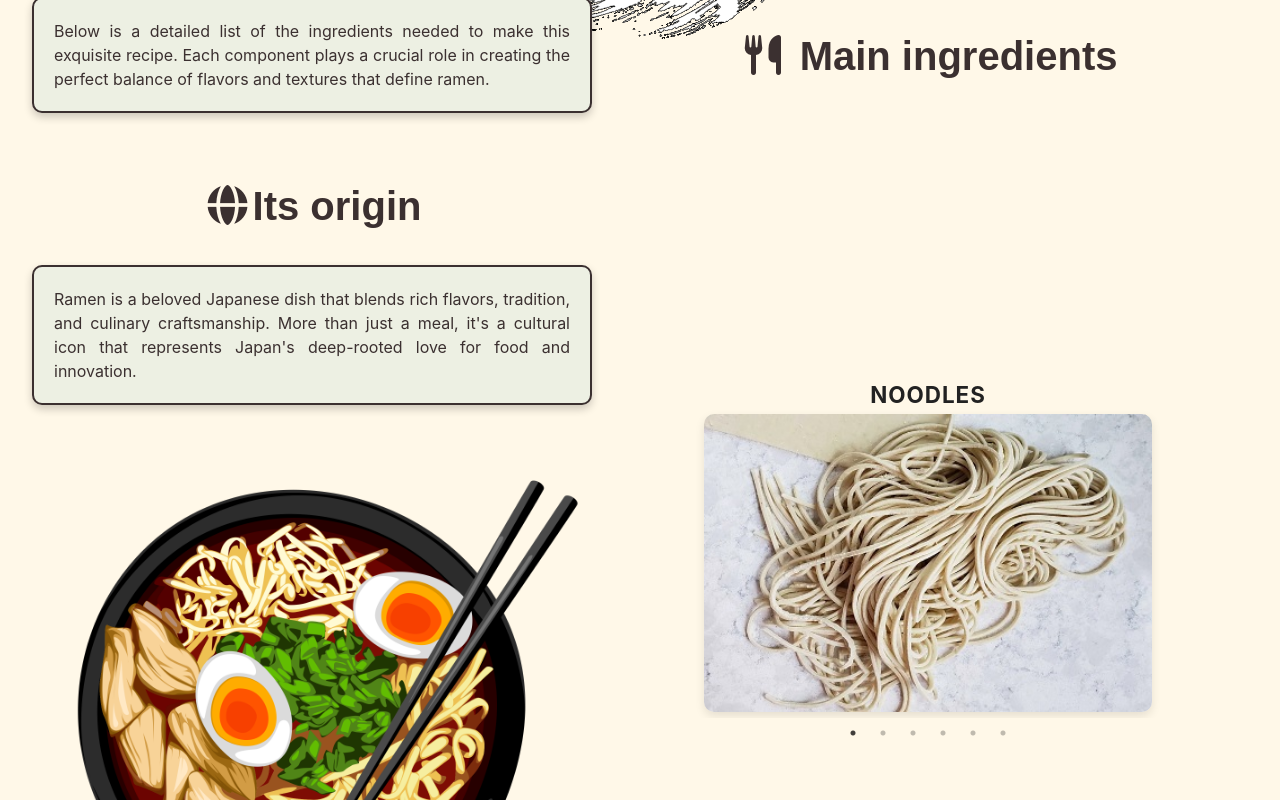
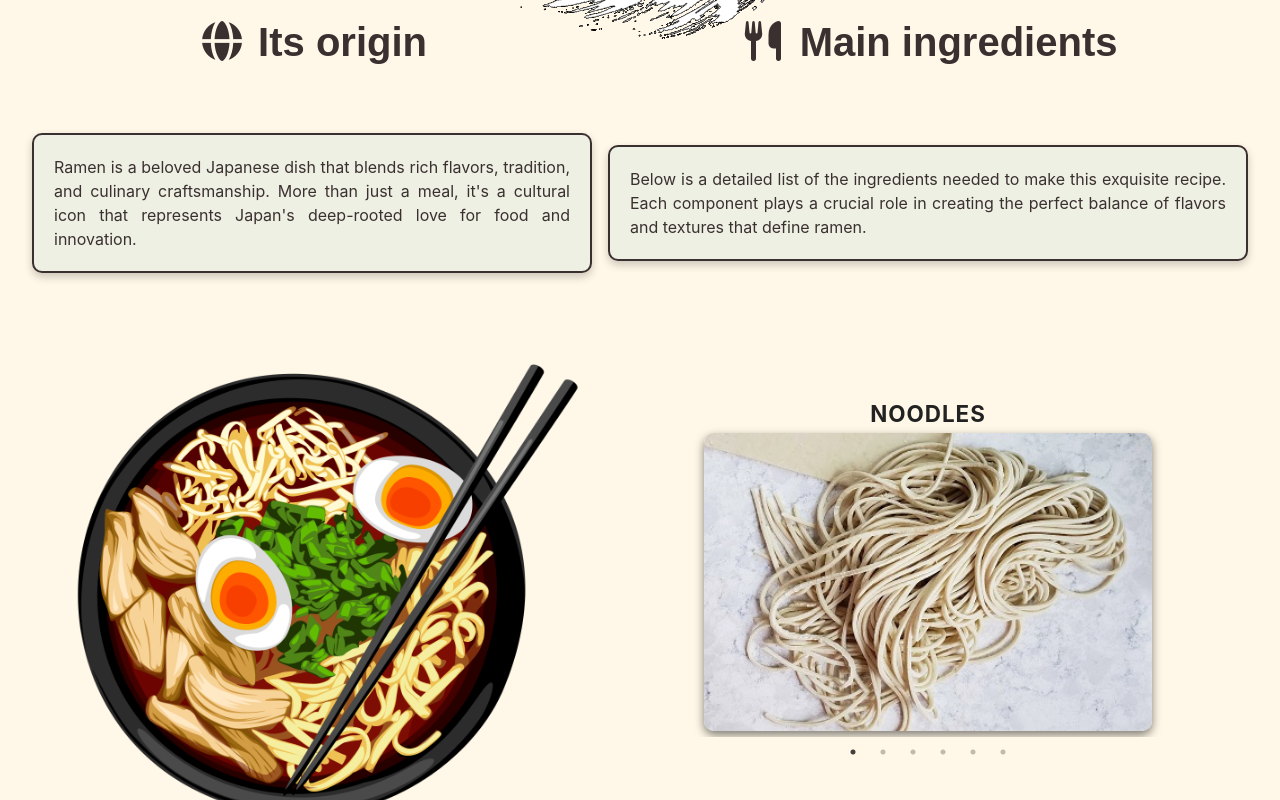
Before and after one commit to gruguuoc/very-special-meal, a website built with Parcel: page src/index.html in a window 1280 px wide. Shown: the part 340-1140 px from the top of the page. Built offline with nearby package versions, Linux system fonts and the light colour scheme; a web font is replaced by a local one.

Commit message:
added responsiveness and scss function

```diff
--- a/src/assets/styles/_variables.scss
+++ b/src/assets/styles/_variables.scss
@@ -18,12 +18,13 @@ $main-green:#B5C18E;
 $main-red: #ff2a00;
 
 $list-bg: color.scale($main-green, $lightness: 75%);
-$uoc-bg: color.scale($secondary-color, $lightness: 50%);
+$app-bg: color.scale($secondary-color, $lightness: 50%);
 
 /*------------------------------------*\
   #SIZES
 \*------------------------------------*/
 $img-regular-size: 100%;
-$mqMinWidth: 420px;
 $border-radius: 10px;
+
 $desktop-mq: 1024px;
+$tablet-mq: 768px;
--- a/src/assets/styles/layouts/_core.scss
+++ b/src/assets/styles/layouts/_core.scss
@@ -20,7 +20,7 @@
     font-family: $font-family-sans-serif;
     font-size: 16px;
     line-height: 24px;
-    background-color: $uoc-bg;
+    background-color: $app-bg;
     color: $main-color;
     list-style: none;
     text-align: justify;
@@ -38,6 +38,10 @@
     grid-area: headeringredients;
 }
 
+.header-welcome{
+  grid-area: headerwelcome;
+}
+
 /*------------------------------------*\
   #IMAGE
 \*------------------------------------*/
@@ -45,15 +49,53 @@
     width: $img-regular-size;
 }
 
+.image-welcome{
+  grid-area: imagewelcome;
+}
+
+.footer{
+  text-align: center;
+  grid-area: footer;
+  padding: 25px;
+}
+
+/*------------------------------------*\
+  #TABLET-DESKTOP LAYOUT
+\*------------------------------------*/
+
+/*------------------------------------*\
+  #TABLET
+\*------------------------------------*/
+@media(min-width: $tablet-mq){
+    .body {
+        display: grid;
+        grid-template-columns: 1fr 1fr;
+        grid-template-areas:
+          "header header"
+          "headerwelcome headeringredients"
+          "welcome presentation"
+          "imagewelcome slider"
+          "recipe recipe"
+          "faq faq"
+          "footer footer";
+        gap: 16px;
+    }
+}
+
+/*------------------------------------*\
+  #DESKTOP
+\*------------------------------------*/
 @media(min-width: $desktop-mq){
     .body {
         display: grid;
         grid-template-columns: 1fr 1fr;
         grid-template-areas:
           "header header"
-          ". headeringredients"
-          "welcome slider"
-          "recipe faq";
+          "headerwelcome headeringredients"
+          "welcome presentation"
+          "imagewelcome slider"
+          "recipe faq"
+          "footer footer";
         gap: 16px;
     }
 }
--- a/src/assets/styles/layouts/_custom.scss
+++ b/src/assets/styles/layouts/_custom.scss
@@ -18,6 +18,7 @@
 \*------------------------------------*/
 .faq{
   grid-area: faq;
+  align-self: start;
   .faq-item{
     &__answer{
         border-left: 3px solid $main-red;
@@ -39,3 +40,10 @@
 .recipe{
   grid-area: recipe;
 }
+
+/*------------------------------------*\
+  #PRESENTATION SECTION
+\*------------------------------------*/
+.presentation{
+  grid-area: presentation;
+}
--- /dev/null
+++ b/src/assets/styles/layouts/_functions.scss
@@ -0,0 +1,23 @@
+/*------------------------------------*\
+  #FUNCTIONS
+\*------------------------------------*/
+
+/*
+* Create a shadow effect for an element based on the intensity
+* @param {string} $intensity - The intensity of the shadow
+*/
+@function createShadow($intensity){
+    $alpha: 0;
+
+    @if $intensity == 'low' {
+        $alpha: 0;
+    } @else if $intensity == 'medium' {
+        $alpha: 0.5;
+    } @else if $intensity == 'high' {
+        $alpha: 1;
+    } @else {
+        @error "Invalid error. Use low, medium or high";
+    }
+
+    @return 0px 4px 10px rgba(0, 0, 0, $alpha);
+}
--- a/src/assets/styles/layouts/_slider.scss
+++ b/src/assets/styles/layouts/_slider.scss
@@ -1,3 +1,5 @@
+@import "functions";
+
 /*------------------------------------*\
   #SLIDER
 \*------------------------------------*/
@@ -16,7 +18,7 @@
     &__image{
         width: 100%;
         border-radius: $border-radius;
-        box-shadow: 0px 4px 10px rgba(0, 0, 0, 0.1);
+        box-shadow: createShadow('medium');
         margin: 1% 0;
     }
 
@@ -29,6 +31,26 @@
     }
 }
 
+/*------------------------------------*\
+  #TABLET-DESKTOP LAYOUT
+\*------------------------------------*/
+
+/*------------------------------------*\
+  #TABLET
+\*------------------------------------*/
+@media(min-width: $tablet-mq){
+    .my-slider {
+        max-width: 50vw;
+
+        &__image{
+            width: 70%;
+        }
+    }
+}
+
+/*------------------------------------*\
+  #DESKTOP
+\*------------------------------------*/
 @media(min-width: $desktop-mq){
     .my-slider {
         max-width: 50vw;
--- a/src/index.html
+++ b/src/index.html
@@ -19,23 +19,24 @@
         The taste of Japan
       </h2>
     </header>
-    <div class="welcome">
-      <h3 class="title title--regular">
-        <i class="fa fa-globe" aria-hidden="true"></i>Its origin
+
+    <h3 class="title title--regular header-welcome">
+      <i class="fa fa-globe" aria-hidden="true"></i> Its origin
     </h3>
-      <p class="card">
+
+    <p class="card welcome">
       Ramen is a beloved Japanese dish that blends rich flavors, tradition, and culinary craftsmanship.
       More than just a meal, it's a cultural icon that represents Japan's deep-rooted love for food and innovation.
     </p>
-      <img src="assets/images/ramen.png" class="image">
-    </div>
+
+    <img src="assets/images/ramen.png" class="image image-welcome">
 
     <h3 class="header-ingredients title title--regular">
       <i class="fa fa-cutlery" aria-hidden="true"></i>
       Main ingredients
     </h3>
 
-    <p class="card">
+    <p class="presentation card">
       Below is a detailed list of the ingredients needed to make this exquisite recipe.
       Each component plays a crucial role in creating the perfect balance of flavors and textures that define ramen.
     </p>
@@ -131,6 +132,7 @@
         <i class="fa fa-question-circle" aria-hidden="true"></i> Frequently Asked Questions (FAQ)
       </h3>
 
+      <div class="card">
         <article class="faq-item">
           <h4 class="title title--small">1. Can I make this recipe without eggs?</h4>
           <p class="faq-item__answer"><strong>Answer:</strong> Yes, you can make substitutions if you don't have all the ingredients. For example, if you can't find nori, you can replace it with shrimps. However, keep in mind that the taste and texture may change slightly. Feel free to experiment and adapt the recipe to your liking!</p>
@@ -155,6 +157,7 @@
           <h4 class="title title--small">5. Is this recipe suitable for people with gluten/lactose intolerance?</h4>
           <p class="faq-item__answer"><strong>Answer:</strong> Definitely! To make it gluten-free, just make sure to use gluten-free products like bread or pasta if needed. As for lactose, you can substitute dairy ingredients with lactose-free options or plant-based alternatives, such as almond milk or vegan cheese. This way, everyone can enjoy the dish!</p>
         </article>
+      </div>
     </section>
 
     <include src="./views/footer.html"></include>
--- a/src/views/footer.html
+++ b/src/views/footer.html
@@ -1,3 +1,3 @@
-<footer class="uoc-footer">
+<footer class="footer">
   &copy; Guillermo Ruiz Guijarro
 </footer>
```
Lines whose indentation alone changed are shown as unchanged.
